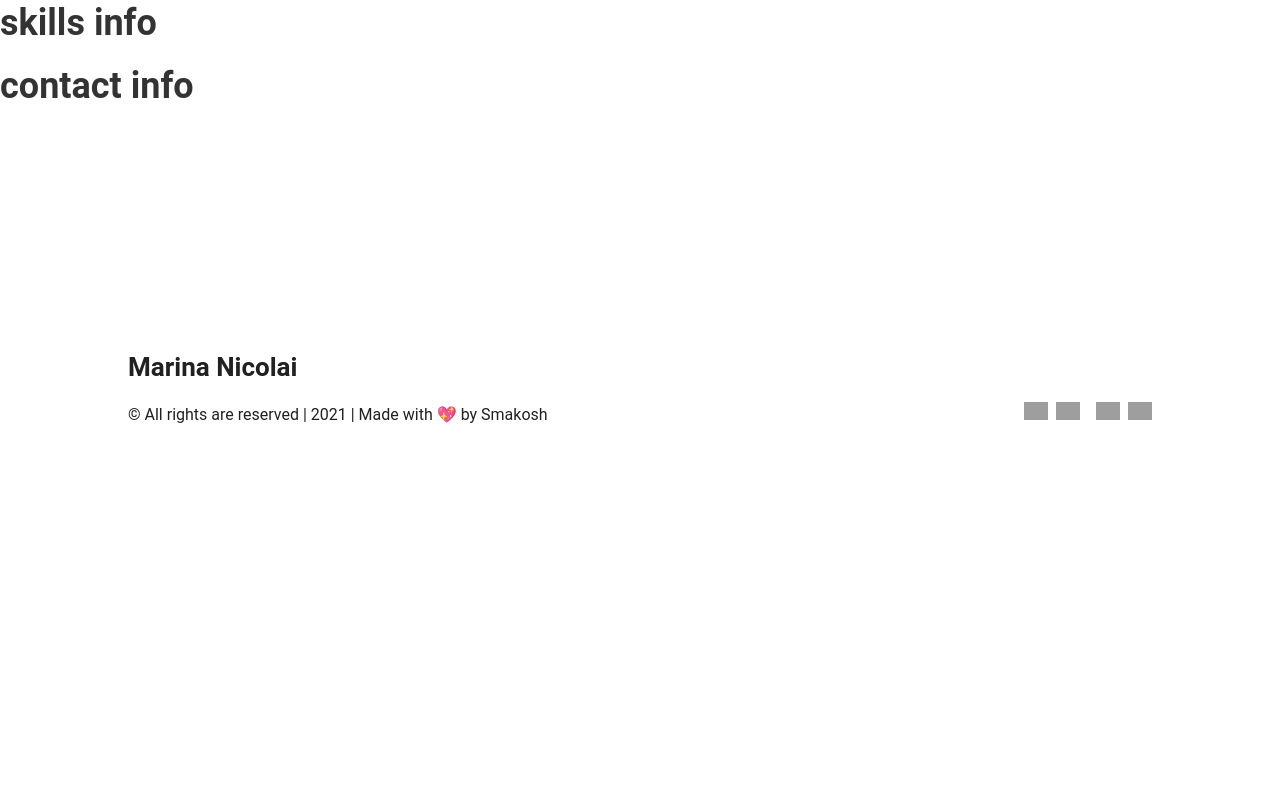
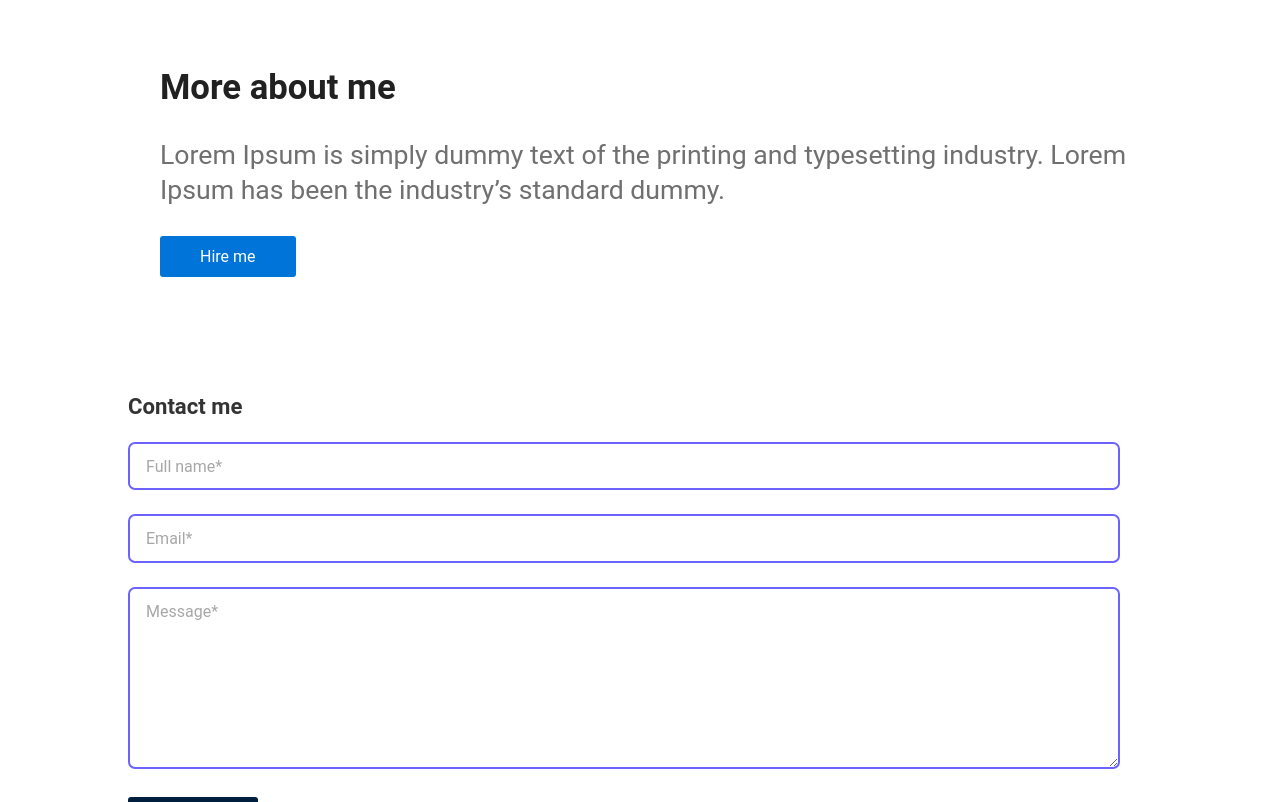
Before and after one commit to marinanicolai/react_portofolio, a React (Create React App) app: page / in a window 1280 px wide. Shown: the part 1040-1842 px from the top of the page. Before the commit the page ends 1528 px from the top, so only its background shows below. Built offline with nearby package versions, Linux system fonts and the light colour scheme; grey boxes are pictures that could not be loaded.

Commit message:
contact section

```diff
--- a/package.json
+++ b/package.json
@@ -11,12 +11,16 @@
     "@testing-library/jest-dom": "^5.11.9",
     "@testing-library/react": "^11.2.3",
     "@testing-library/user-event": "^12.6.2",
+    "axios": "^0.21.1",
+    "formik": "^2.2.6",
     "react": "^17.0.1",
     "react-anchor-link-smooth-scroll": "^1.0.12",
     "react-dom": "^17.0.1",
+    "react-google-recaptcha": "^2.1.0",
     "react-scripts": "4.0.1",
     "styled-components": "^5.2.1",
-    "web-vitals": "^0.2.4"
+    "web-vitals": "^0.2.4",
+    "yup": "^0.32.8"
   },
   "scripts": {
     "start": "react-scripts start",
--- a/src/components/common/Input/index.js
+++ b/src/components/common/Input/index.js
@@ -0,0 +1,21 @@
+import styled from 'styled-components';
+
+export const Input = styled.input`
+  width: 100%;
+  box-sizing: border-box;
+  border: 2px solid #6c63ff;
+  padding: 0.8rem 1rem;
+  border-radius: 7px;
+  margin-bottom: 0.5rem;
+  transition: 0.3s;
+
+  ${({ error }) =>
+        error &&
+        `
+		border-color: #ff4136;
+	`}
+
+  &::placeholder {
+    color: #a7a7a7;
+  }
+`;
--- a/src/components/common/index.js
+++ b/src/components/common/index.js
@@ -2,3 +2,4 @@ export * from './Layout';
 export * from './Button';
 export * from './Container';
 export * from './Card';
+export * from './Input';
--- /dev/null
+++ b/src/components/landing/Contact/ContactForm/index.jsx
@@ -0,0 +1,117 @@
+import React from 'react';
+import axios from 'axios';
+import { Formik, Form, FastField, ErrorMessage } from 'formik';
+import Recaptcha from 'react-google-recaptcha';
+import * as Yup from 'yup';
+import { Button, Input } from '../../../common';
+import { Error, Center, InputField } from './styles';
+
+export default () => (
+    <Formik
+        initialValues={{
+            name: '',
+            email: '',
+            message: '',
+            recaptcha: '',
+            success: false,
+        }}
+        validationSchema={Yup.object().shape({
+            name: Yup.string().required('Full name field is required'),
+            email: Yup.string()
+                .email('Invalid email')
+                .required('Email field is required'),
+            message: Yup.string().required('Message field is required'),
+            recaptcha: Yup.string().required('Robots are not welcome yet!'),
+        })}
+        onSubmit={async ({ name, email, message }, { setSubmitting, resetForm, setFieldValue }) => {
+            try {
+                await axios({
+                    method: 'POST',
+                    url: `${process.env.GATSBY_PORTFOLIO_FORMIK_ENDPOINT}`,
+                    headers: {
+                        'Content-Type': 'application/json',
+                    },
+                    data: JSON.stringify({
+                        name,
+                        email,
+                        message,
+                    }),
+                });
+                setSubmitting(false);
+                setFieldValue('success', true);
+                setTimeout(() => resetForm(), 6000);
+            } catch (err) {
+                setSubmitting(false);
+                setFieldValue('success', false);
+                alert('Something went wrong, please try again!') // eslint-disable-line
+            }
+        }}
+    >
+        {({ values, touched, errors, setFieldValue, isSubmitting }) => (
+            <Form>
+                <InputField>
+                    <Input
+                        as={FastField}
+                        type="text"
+                        name="name"
+                        component="input"
+                        aria-label="name"
+                        placeholder="Full name*"
+                        error={touched.name && errors.name}
+                    />
+                    <ErrorMessage component={Error} name="name" />
+                </InputField>
+                <InputField>
+                    <Input
+                        id="email"
+                        aria-label="email"
+                        component="input"
+                        as={FastField}
+                        type="email"
+                        name="email"
+                        placeholder="Email*"
+                        error={touched.email && errors.email}
+                    />
+                    <ErrorMessage component={Error} name="email" />
+                </InputField>
+                <InputField>
+                    <Input
+                        as={FastField}
+                        component="textarea"
+                        aria-label="message"
+                        id="message"
+                        rows="8"
+                        type="text"
+                        name="message"
+                        placeholder="Message*"
+                        error={touched.message && errors.message}
+                    />
+                    <ErrorMessage component={Error} name="message" />
+                </InputField>
+                {values.name && values.email && values.message && (
+                    <InputField>
+                        <FastField
+                            component={Recaptcha}
+                            sitekey={process.env.GATSBY_PORTFOLIO_RECAPTCHA_KEY}
+                            name="recaptcha"
+                            onChange={value => setFieldValue('recaptcha', value)}
+                        />
+                        <ErrorMessage component={Error} name="recaptcha" />
+                    </InputField>
+                )}
+                {values.success && (
+                    <InputField>
+                        <Center>
+                            <h4>Your message has been successfully sent, I will get back to you ASAP!</h4>
+                        </Center>
+                    </InputField>
+                )}
+                <Center>
+                    <Button secondary type="submit" disabled={isSubmitting}>
+                        Submit
+          </Button>
+                </Center>
+            </Form>
+        )}
+    </Formik>
+);
--- /dev/null
+++ b/src/components/landing/Contact/ContactForm/styles.js
@@ -0,0 +1,18 @@
+import styled from 'styled-components';
+
+export const Error = styled.span`
+  color: #ff4136;
+`;
+
+export const Center = styled.div`
+  text-align: left;
+
+  h4 {
+    font-weight: normal;
+  }
+`;
+
+export const InputField = styled.div`
+  position: relative;
+  margin-bottom: 1rem;
+`;
--- a/src/components/landing/Contact/index.jsx
+++ b/src/components/landing/Contact/index.jsx
@@ -1,10 +1,13 @@
 import React from 'react';
+import { Container } from '../../common';
+import { Wrapper, Details, Thumbnail } from './styles';
+import ContactForm from '../Contact/ContactForm';
 
-export const Contact = () => {
-    return (
-        <>
-          <h1>contact info</h1>
-        </>
-    )
-
-};
+export const Contact = () => (
+  <Wrapper as={Container} id="contact">
+    <Details>
+      <h3>Contact me</h3>
+      <ContactForm />
+    </Details>
+  </Wrapper>
+);
--- /dev/null
+++ b/src/components/landing/Contact/styles.js
@@ -0,0 +1,50 @@
+import styled from 'styled-components';
+
+export const Wrapper = styled.div`
+  padding: 4rem 0;
+  display: flex;
+  align-items: flex-start;
+  justify-content: space-between;
+
+  @media (max-width: 960px) {
+    flex-direction: column;
+  }
+`;
+
+export const Details = styled.div`
+  flex: 1;
+  padding-right: 2rem;
+
+  @media (max-width: 960px) {
+    padding-right: unset;
+    width: 100%;
+    order: 1;
+  }
+
+  h1 {
+    margin-bottom: 2rem;
+    font-size: 26pt;
+    color: #212121;
+  }
+
+  p {
+    margin-bottom: 2.5rem;
+    font-size: 20pt;
+    font-weight: normal;
+    line-height: 1.3;
+    color: #707070;
+  }
+`;
+
+export const Thumbnail = styled.div`
+  flex: 1;
+
+  @media (max-width: 960px) {
+    width: 100%;
+    margin-bottom: 2rem;
+  }
+
+  img {
+    width: 100%;
+  }
+`;
--- a/src/components/landing/Skills/index.jsx
+++ b/src/components/landing/Skills/index.jsx
@@ -1,10 +1,26 @@
-import React from 'react';
+import React, { useContext } from 'react';
+import AnchorLink from 'react-anchor-link-smooth-scroll';
+import { ThemeContext } from '../../../providers/ThemeProvider';
+import { Container, Button } from '../../../components/common';
+import { Wrapper, SkillsWrapper, Details } from './styles';
 
 export const Skills = () => {
-    return (
-        <>
-          <h1>skills info</h1>
-        </>
-    )
+  const { theme } = useContext(ThemeContext);
 
+  return (
+    <Wrapper id="about">
+      <SkillsWrapper as={Container}>
+        <Details theme={theme}>
+          <h1>More about me</h1>
+          <p>
+            Lorem Ipsum is simply dummy text of the printing and typesetting industry. Lorem Ipsum has been the
+            industry’s standard dummy.
+          </p>
+          <Button as={AnchorLink} href="#contact">
+            Hire me
+          </Button>
+        </Details>
+      </SkillsWrapper>
+    </Wrapper>
+  );
 };
--- /dev/null
+++ b/src/components/landing/Skills/styles.js
@@ -0,0 +1,63 @@
+import styled from 'styled-components';
+
+export const Wrapper = styled.div`
+  background-size: contain;
+  background-position: left top;
+  background-repeat: no-repeat;
+`;
+
+export const SkillsWrapper = styled.div`
+  padding: 4rem 0;
+  display: flex;
+  align-items: center;
+  justify-content: space-between;
+
+  @media (max-width: 960px) {
+    flex-direction: column;
+  }
+`;
+
+export const Details = styled.div`
+  flex: 1;
+  padding-left: 2rem;
+
+  @media (max-width: 960px) {
+    padding-left: unset;
+    width: 100%;
+  }
+
+  h1 {
+    margin-bottom: 2rem;
+    font-size: 26pt;
+    color: ${({ theme }) => (theme === 'dark' ? '#fff' : '#212121')};
+
+    @media (max-width: 960px) {
+      mix-blend-mode: ${({ theme }) => (theme === 'light' ? 'unset' : 'difference')};
+    }
+  }
+
+  p {
+    margin-bottom: 2.5rem;
+    font-size: 20pt;
+    font-weight: normal;
+    line-height: 1.3;
+    color: ${({ theme }) => (theme === 'dark' ? '#c7c7c7' : '#707070')};
+
+    @media (max-width: 960px) {
+      mix-blend-mode: ${({ theme }) => (theme === 'light' ? 'unset' : 'difference')};
+    }
+  }
+`;
+
+export const Thumbnail = styled.div`
+  flex: 1;
+
+  @media (max-width: 960px) {
+    width: 100%;
+    margin-bottom: 2rem;
+  }
+
+  img {
+    width: 100%;
+  }
+`;
--- a/src/components/theme/Footer/index.jsx
+++ b/src/components/theme/Footer/index.jsx
@@ -15,7 +15,7 @@ export const Footer = () => (
           </span>{' '}
           by{' '}
                                         <a href="https:www.marinanicolai.dev" rel="noopener noreferrer" target="_blank">
-                                                Smakosh
+                                                Marina Nicolai
           </a>
                                 </span>
                         </Details>
```
Also changed, not shown: 2 other files (tests, documents, lock files or other folders).
